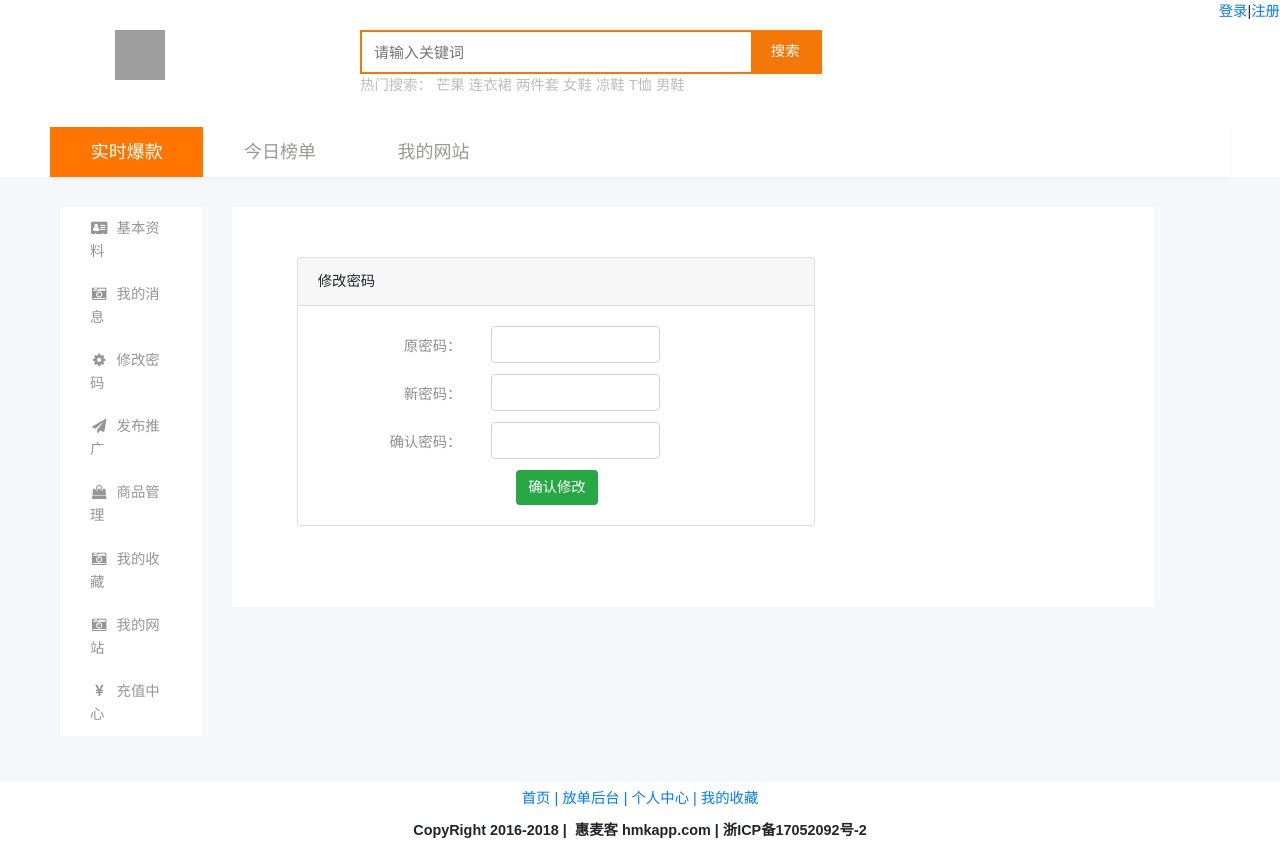
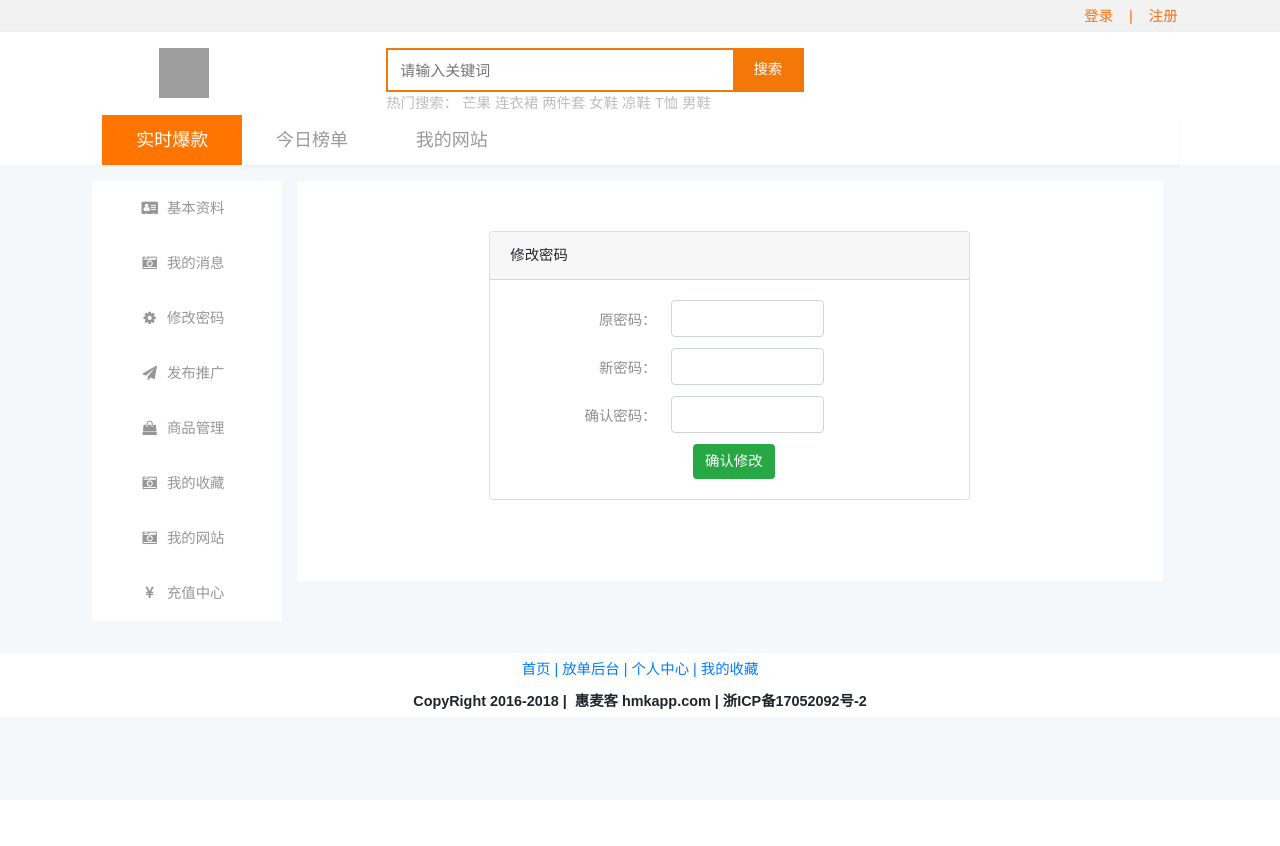
Before and after one commit to nanjim/pinduo, a Laravel app: template resources/views/index/user/modifyPassword.blade.php in a window 1280 px wide. After the commit the page ends 709 px from the top, so only its background shows below. Run offline with Laravel 8, Linux system fonts and the light colour scheme; the template is opened without the code that fills it: most values are stand-ins (such as "Sample title", 1, 10 or a date in 2020); parts of the project's set-up code (start-up, migrations or seed data) failed here and were passed over; some libraries are stand-ins or nearby versions; grey boxes are pictures that could not be loaded.

Commit message:
fix style

```diff
--- a/public/css/main.css
+++ b/public/css/main.css
@@ -2,7 +2,7 @@
 * @Author: liiuchunlei
 * @Date:   2018-07-14 08:24:25
 * @Last Modified by:   Administrator
-* @Last Modified time: 2018-09-29 15:33:58
+* @Last Modified time: 2018-09-29 15:48:06
 */
 input {outline: none}
 #keyword{width:80%;outline: none;background: white;font-size: 15px;border: none;height: 36px;margin-top: 2px;margin-left: 10px;color: #A6A5A5}
@@ -12,7 +12,7 @@ input {outline: none}
 #logo {width: 50px;height: 50px;}
 .navbar-brand {padding: 0;text-align: center;}
 .dropdown-toggle:after {display: none;}
-.header-top {padding: 0 50px;background: white; padding-top:1rem;}
+.header-top {padding: 0 8%;background: white; padding-top:1rem;}
 .logo-box {text-align: center;}
 .nav-title-item a{color: #9A9998;display: block;text-align: center;height: 50px;}
 .nav-title-item h5 {line-height: 50px;}
--- a/resources/views/index/layout/entry_header.blade.php
+++ b/resources/views/index/layout/entry_header.blade.php
@@ -4,7 +4,7 @@
     .top-line {
         height: 2rem;
         background: #F2F2F2;
-        padding: 0 12%;
+        padding: 0 8%;
         border-bottom: 1px solid #EEEEEE;
     }
     .top-line .login-item {
@@ -16,26 +16,11 @@
         color: #FF6C0C;
         line-height: 2rem;
     }
+    .col-md-4 {
+        padding: 0;
+    }
 </style>
-<div class="top-line">
-@guest
-    <a class="pull-right login-item" href="{{ route('register') }}">
-        {{ __('注册') }}
-    </a>
-    <span class="pull-right sep">|</span>
-    <a class="pull-right login-item" href="{{ route('login') }}">
-        {{ __('登录') }}
-    </a>
-@else
-    <a class="pull-right login-item" href="{{ route('index.myprofile.baseData') }}">
-        {{ __('个人中心') }}
-    </a>
-    <span class="pull-right sep">|</span>
-    <a class="pull-right login-item" href="{{ route('logout') }}" onclick="event.preventDefault();document.querySelector('#logout-form').submit();">
-        {{ __('退出') }}
-    </a>
-@endguest
-    </div>
+@include('index.layout.top')
 <div class="container-fluid header-top">
 
     <div class="row">
@@ -65,30 +50,15 @@
             </div>
         </div>
 
-        <div class="col-md-3 ">
+        <div class="col-md-4 pull-right">
             <ul class="nav-list">
                 @guest
 
                 @else
-                    <a href="{{route('index.myprofile.baseData')}}"><img id="header-avatar" src="{{URL::asset(Auth::user()->avatar ? 'upload/'.Auth::user()->avatar : 'img/avatar1.png')}}" alt=""></a>
-                    <li class="nav-item dropdown">
-                        <a id="navbarDropdown" class="nav-link dropdown-toggle" href="#" role="button" data-toggle="dropdown" aria-haspopup="true" aria-expanded="false" v-pre>
-                            {{ Auth::user()->mobile }} <span class="caret"></span>
-                        </a>
-
-                        <div class="dropdown-menu dropdown-menu-right" aria-labelledby="navbarDropdown">
-                            <a class="dropdown-item" href="{{ route('index.myprofile.baseData') }}">
-                                {{ __('个人中心') }}
-                            </a>
-
-                            <a class="dropdown-item" href="{{ route('logout') }}" onclick="event.preventDefault();document.querySelector('#logout-form').submit();">
-                                {{ __('退出') }}
-                            </a>
-                            <form id="logout-form" action="{{ route('logout') }}" method="POST" style="display: none;">
-                                @csrf<br>
-                            </form>
-                        </div>
-                    </li>
+                    <a class="pull-right" href="{{route('index.myprofile.baseData')}}"><img id="header-avatar" src="{{URL::asset(Auth::user()->avatar ? 'upload/'.Auth::user()->avatar : 'img/avatar1.png')}}" alt=""></a>
+                    <span class="pull-right" style="line-height: 3rem;margin-right: 1rem">
+                        {{ Auth::user()->mobile }} <span class="caret"></span>
+                    </span>
                 @endguest
             </ul>
         </div>
--- a/resources/views/index/layout/myprofile.blade.php
+++ b/resources/views/index/layout/myprofile.blade.php
@@ -34,7 +34,6 @@
     #logo {width: 50px;height: 50px;}
     .navbar-brand {padding: 0;text-align: center;}
     .dropdown-toggle:after {display: none;}
-    .header-top {padding: 30px 50px;background: white}
     .logo-box {text-align: center;}
     .nav-title-item a{color: #9A9998;display: block;text-align: center;height: 50px;}
     .nav-title-item h5 {line-height: 50px;}
@@ -46,16 +45,15 @@
     .header-title-nav .navbar {
         padding: 0;
     }
-    .header-title-nav {
-        padding: 0 50px;
-        background: white;
-    }
     .nav-on {
         background: #FF7500;
         color: white !important;
     }
     .hot-search,.hot-search a {
         color: #BDBDBD
+    }
+    .left-menu ul {
+        margin-left: -50px;
     }
     .nav-list li{
         float: right;
@@ -65,7 +63,7 @@
         padding: 10px;
     }
     .main-board {
-        padding: 30px 5px;
+        padding: 1rem 8%;
     }
     .left-menu li {
         list-style: none;
@@ -74,8 +72,9 @@
         width: 100%;
         display: block;
         background: white;
-        padding: 10px 30px;
-        color: #979696
+        padding: 1rem 0;
+        color: #979696;
+        padding-left: 3rem;
     }
     .left-menu a:hover,a.menu-now {
         color: white;
@@ -105,6 +104,24 @@
     .btn-mysite {
         height: 2.5rem;
     }
+     .top-line {
+         height: 2rem;
+         background: #F2F2F2;
+         padding: 0 8%;
+         border-bottom: 1px solid #EEEEEE;
+     }
+    .top-line .login-item {
+        color: #FF6C0C;
+        line-height: 2rem;
+    }
+    .top-line .sep {
+        margin: 0 1rem;
+        color: #FF6C0C;
+        line-height: 2rem;
+    }
+    .col-md-4, .col-md-2 {
+        padding: 0;
+    }
 </style>
 <body>
     <div id="app">
@@ -113,7 +130,7 @@
             <div class="col-md-2">
                 @include('index.layout.left_menu')
             </div>
-            <div class="col-md-9">
+            <div class="col-md-10">
                 @yield('content')
             </div>
         </div>
--- /dev/null
+++ b/resources/views/index/layout/top.blade.php
@@ -0,0 +1,23 @@
+
+<div class="top-line">
+    @guest
+        <a class="pull-right login-item" href="{{ route('register') }}">
+            {{ __('注册') }}
+        </a>
+        <span class="pull-right sep">|</span>
+        <a class="pull-right login-item" href="{{ route('login') }}">
+            {{ __('登录') }}
+        </a>
+    @else
+        <a class="pull-right login-item" href="{{ route('index.myprofile.baseData') }}">
+            {{ __('个人中心') }}
+        </a>
+        <span class="pull-right sep">|</span>
+        <a class="pull-right login-item" href="{{ route('logout') }}" onclick="event.preventDefault();document.querySelector('#logout-form').submit();">
+            {{ __('退出') }}
+        </a>
+        <form id="logout-form" action="{{ route('logout') }}" method="POST" style="display: none;">
+            @csrf<br>
+        </form>
+    @endguest
+</div>
--- a/resources/views/index/user/modifyPassword.blade.php
+++ b/resources/views/index/user/modifyPassword.blade.php
@@ -2,7 +2,7 @@
 
 @section('content')
 <div class="myprofile-board ">
-	<div class="col-md-8">
+	<div class="col-md-8 offset-md-2">
 		@if(session('success'))
 			<div class="alert alert-success">
 		    	<i class="fa fa-check"></i>{{session('success')}}
```
